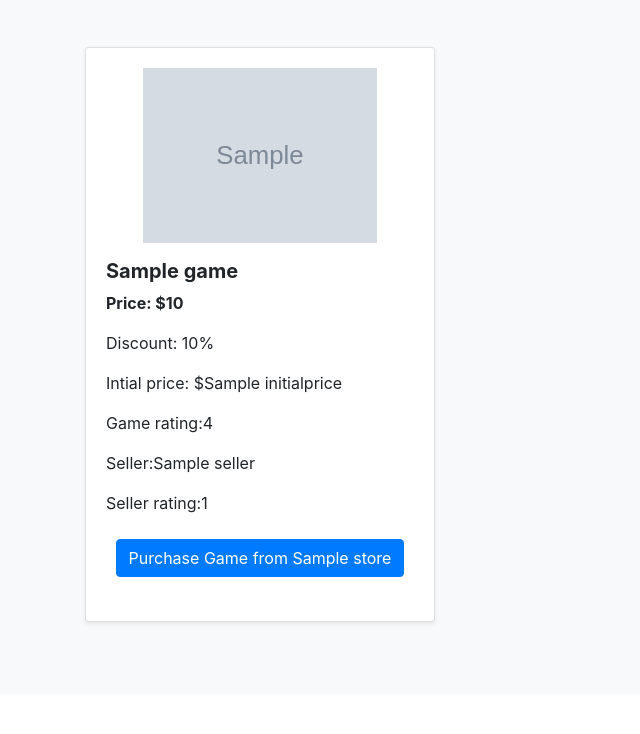
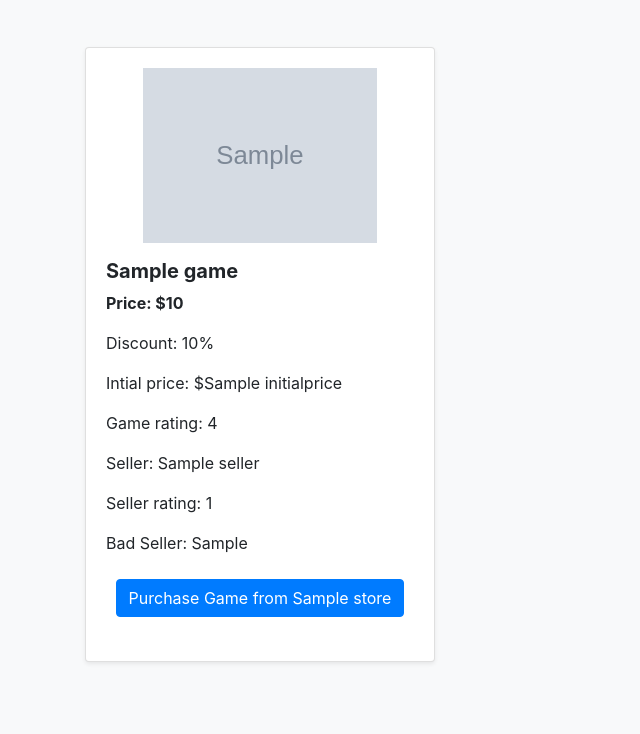
Before and after one commit to lzh982/videogamemarket, a Flask app: template templates/index1.html in a window 1280 px wide. Shown: the part 499-1233 px from the top of the page, without its empty margins (0-640 px from the left). Before the commit the page ends 1124 px from the top, so only its background shows below. Run offline with Flask 2, Linux system fonts and the light colour scheme; the template is opened without the code that fills it: most values are stand-ins (such as "Sample title", 1, 10 or a date in 2020); grey boxes marked "Sample" are stand-in pictures; some libraries are stand-ins or nearby versions.

Commit message:
seller data

```diff
--- a/templates/index1.html
+++ b/templates/index1.html
@@ -91,13 +91,16 @@
               <p class="card-text">Discount: {{game.discount}}%</p>
               <p class="card-text">Intial price: ${{game.initialprice}}</p>
               {% if game.rating%}
-                <p class="card-text">Game rating:{{game.rating}}</p>
+                <p class="card-text">Game rating: {{game.rating}}</p>
               {% endif %}
               {% if game.seller%}
-                <p class="card-text">Seller:{{game.seller}}</p>
+                <p class="card-text">Seller: {{game.seller}}</p>
               {% endif %}
               {% if game.rating_percentage%}
-                <p class="card-text">Seller rating:{{game.rating_percentage}}</p>
+                <p class="card-text">Seller rating: {{game.rating_percentage}}</p>
+              {% endif %}
+              {% if game.bad_seller%}
+                <p class="card-text">Bad Seller: {{game.bad_seller}}</p>
               {% endif %}
               <center><a class = "btn btn-primary my-2" href= {{game.link}} target="_blank">Purchase Game from {{game.store}}</a> </p></center>
               <div class="d-flex justify-content-between align-items-center">
```
